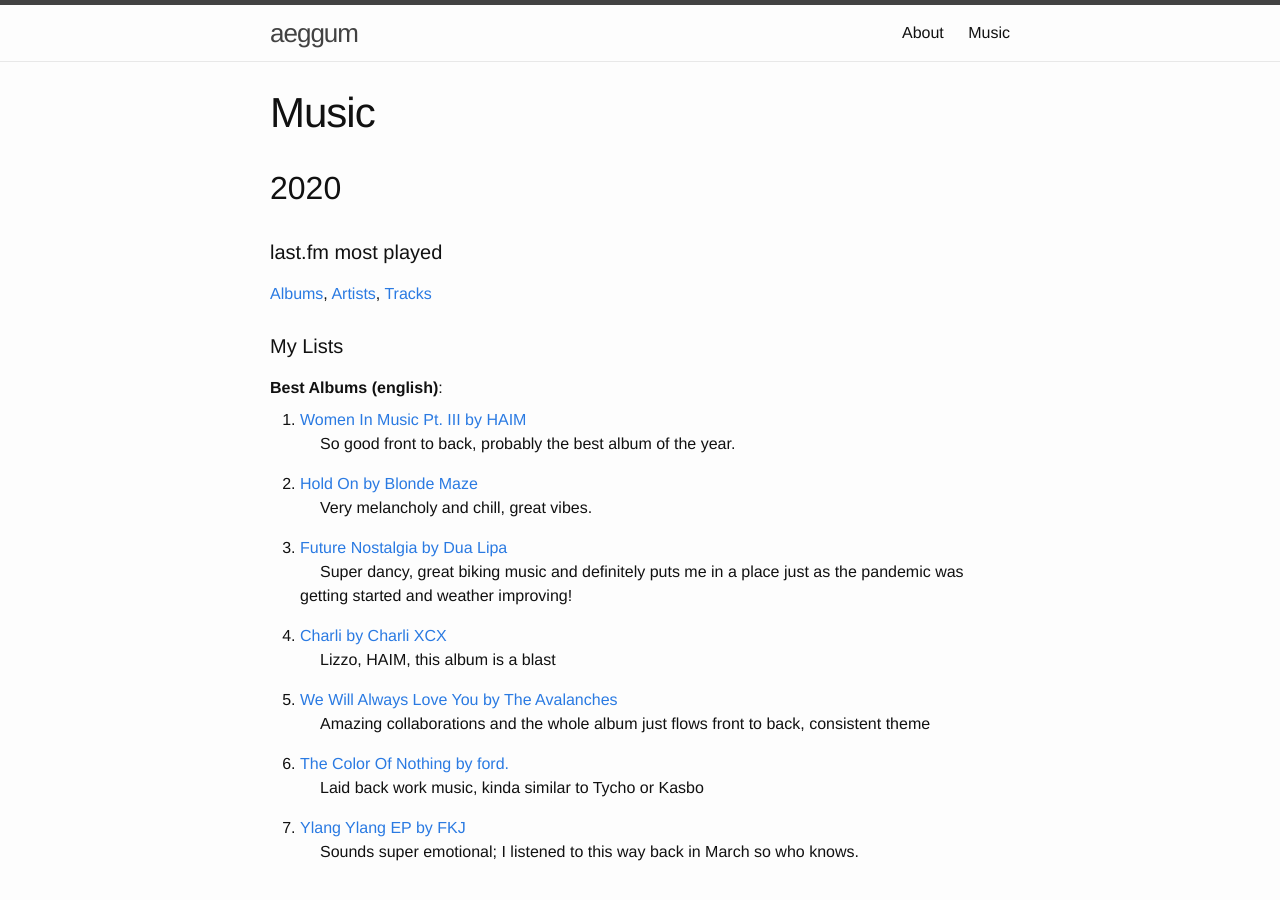
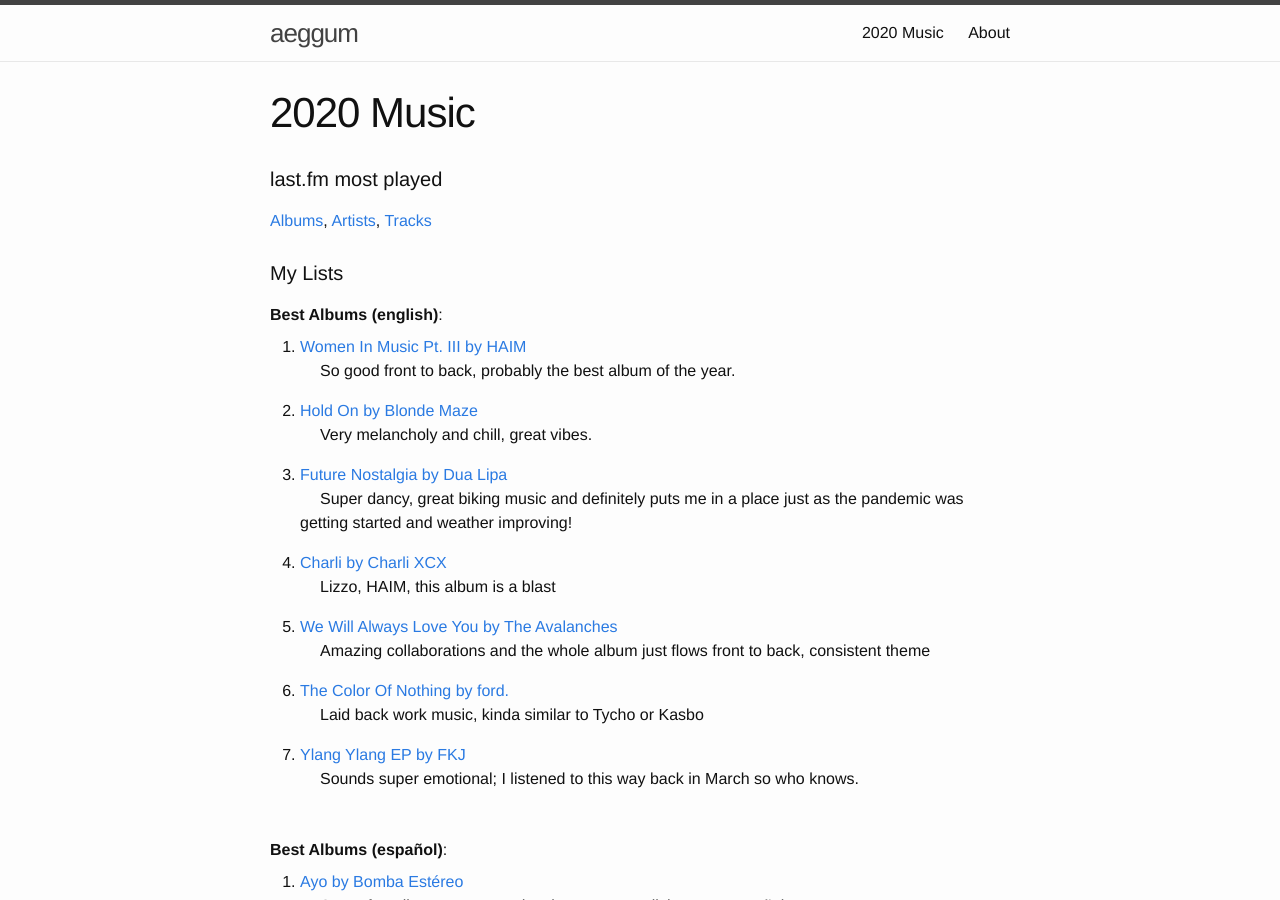
Before and after one commit to aeggum/aeggum.github.io, a Jekyll site: the page built from 2020-music.html, in a window 1280 px wide and 900 px high. Built offline with Jekyll 4.4.1, drawn with Linux system fonts in a browser that asks for light colours.

Commit message:
Change name of page to '2020 music' from 'music'

```diff
--- a/music.html
+++ b/2020-music.html
@@ -1,12 +1,8 @@
 ---
 layout: page
-title: Music
-permalink: /music/
+title: 2020 Music
+permalink: /2020-music/
 ---
-
-<h2>
-	2020
-</h2>
 
 <div class="music-section">
 	<h4>last.fm most played</h4>
```
